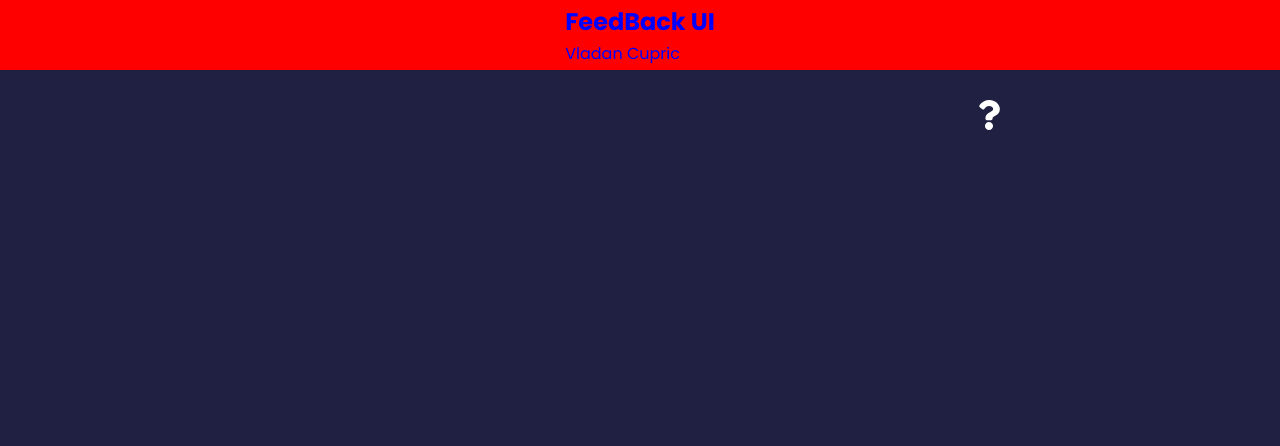
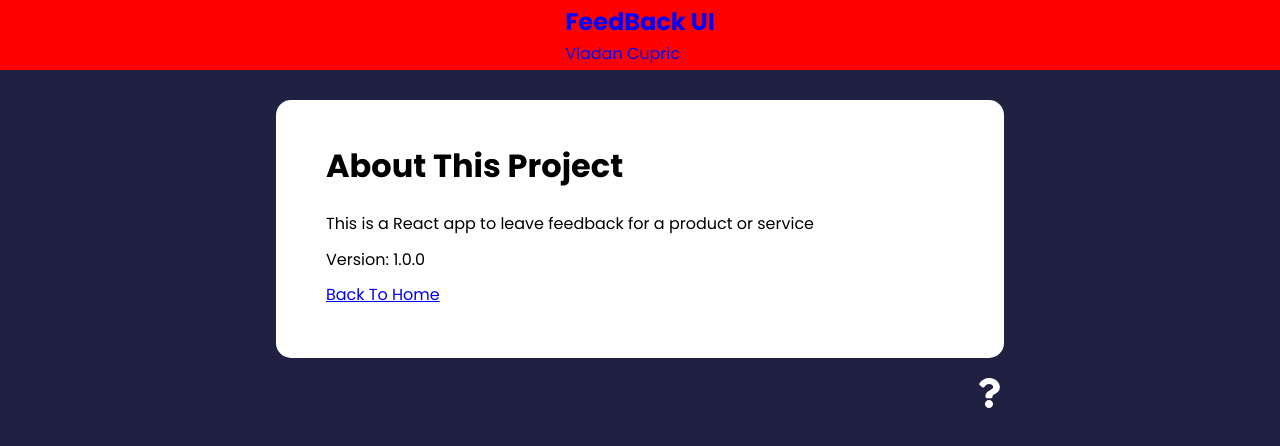
Before and after one commit to VladanStar/ReactTask, a React (Create React App) app in the folder feedback-app/: page /about in a window 1280 px wide. Shown: the top 446 px of the page. Built offline with nearby package versions, Linux system fonts and the light colour scheme.

Commit message:
New commits

```diff
--- a/feedback-app/src/App.js
+++ b/feedback-app/src/App.js
@@ -37,9 +37,8 @@ function App() {
         }>
 
         </Route>
-        <Route path="/about" element={AboutPage}>
-          This is about Route
-        </Route>
+        <Route path="/about" element={<AboutPage />}/>
+
         </Routes>
         <AboutIconLink />
       </div>
--- a/feedback-app/src/components/AboutIconLink.js
+++ b/feedback-app/src/components/AboutIconLink.js
@@ -5,7 +5,10 @@ function AboutIconLink() {
   return (
     <div className='about-link'>
       <Link to={{
-          pathname:"/about"
+          pathname:'/about',
+          search:'?sort=name',
+          hash:'hello'
+
       }} >
         <FaQuestion size={30} />
       </Link>
```
